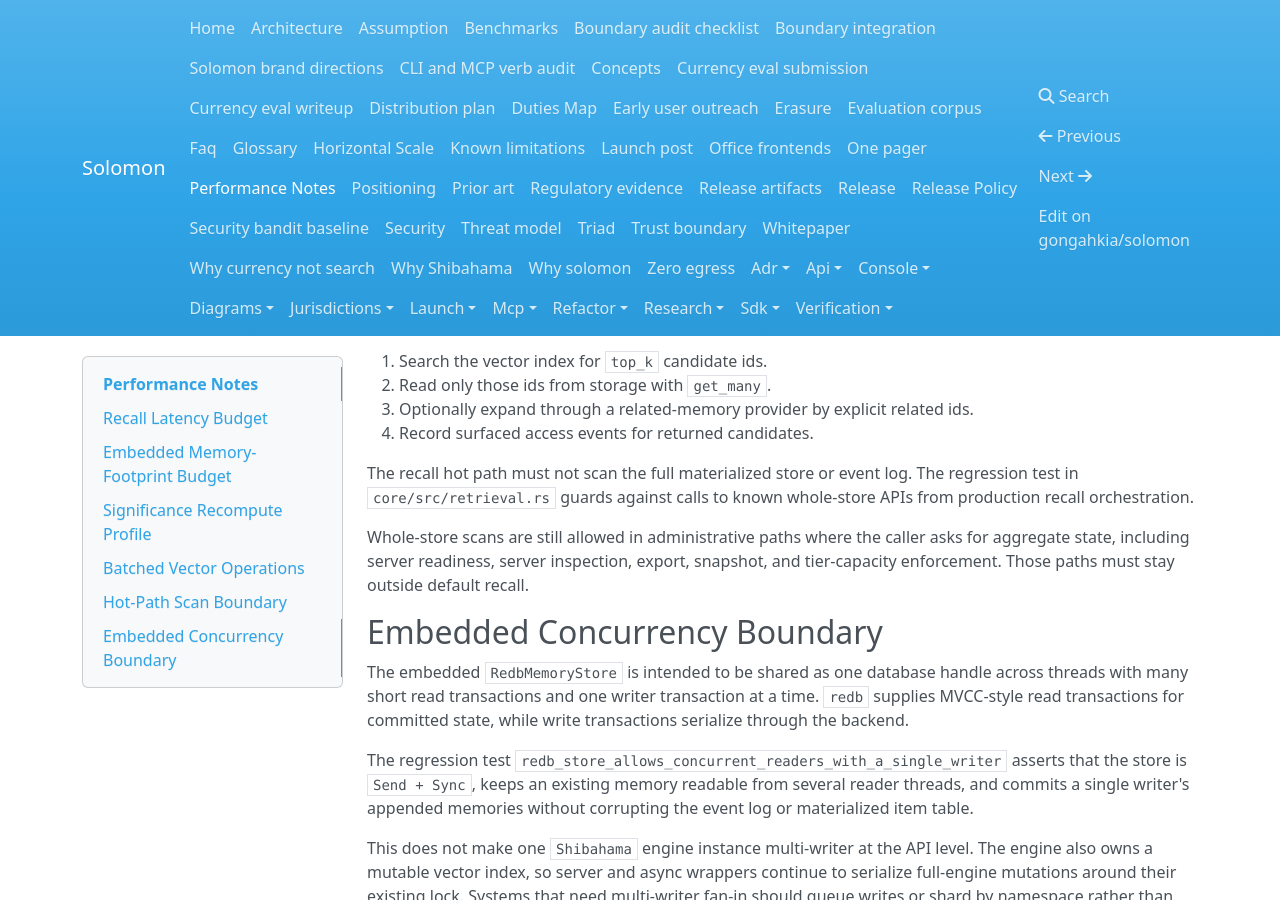
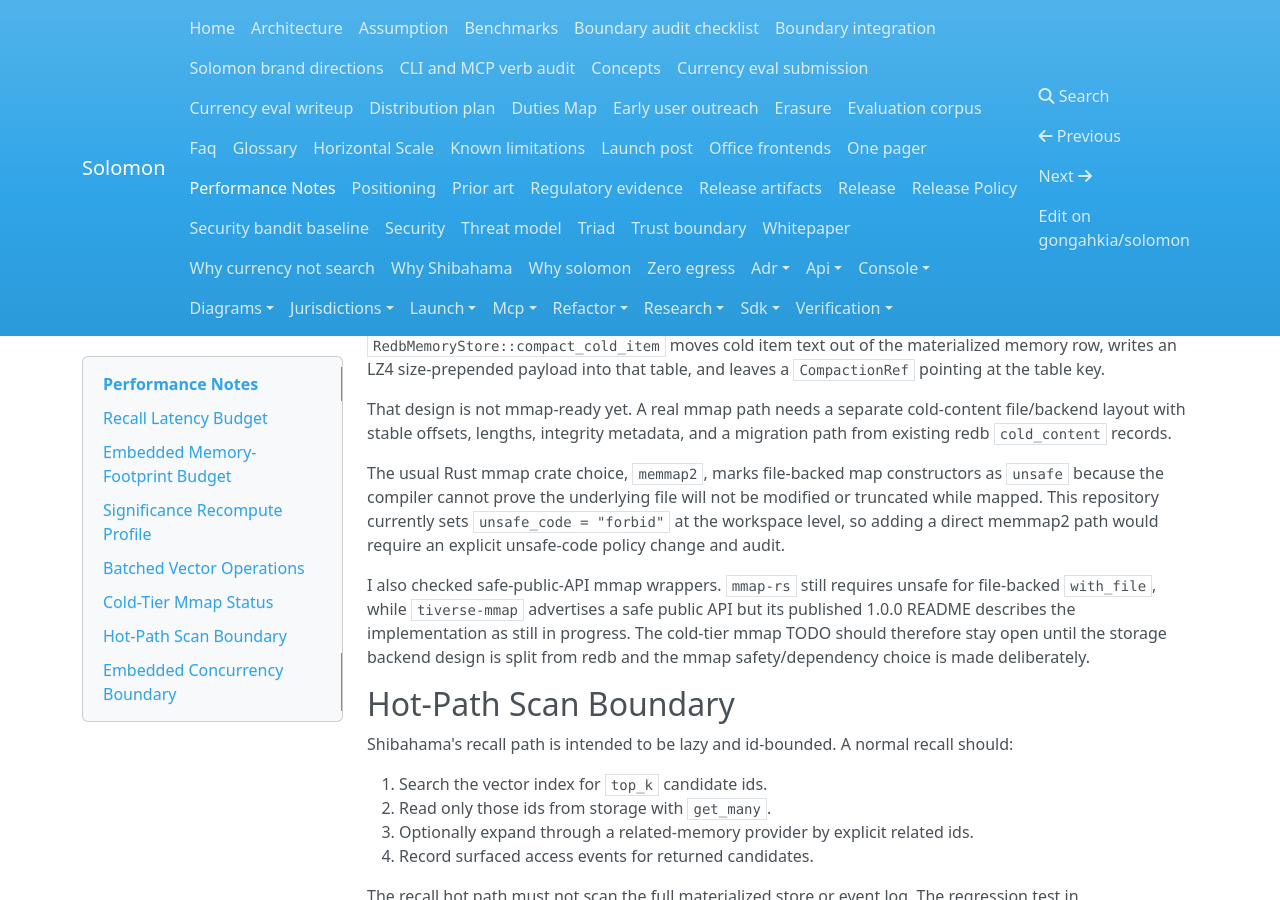
Before and after one commit to gongahkia/solomon, an MkDocs documentation site: the page built from docs/performance.md, in a window 1280 px wide and 900 px high, scrolled down 1041 px. Built offline with MkDocs 1.6.1, drawn with Linux system fonts in a browser that asks for light colours; nearby versions of some CDN libraries.

Commit message:
docs: document cold mmap blocker
(cherry picked from commit cf6d4391c175148c4377e387d037923c636769d0)
(cherry picked from commit 4e6226c4077ccdb7e503e4cdef11a1bea54bd632)

```diff
--- a/docs/performance.md
+++ b/docs/performance.md
@@ -46,6 +46,30 @@ No portable SIMD implementation is claimed for the current HNSW dependency. The
 portable contract is batched vector operation support; SIMD can be added behind
 the same methods if a backend exposes it.
 
+## Cold-Tier Mmap Status
+
+Cold-tier compaction currently stores compressed payloads in the embedded redb
+`cold_content` table. `RedbMemoryStore::compact_cold_item` moves cold item text
+out of the materialized memory row, writes an LZ4 size-prepended payload into
+that table, and leaves a `CompactionRef` pointing at the table key.
+
+That design is not mmap-ready yet. A real mmap path needs a separate
+cold-content file/backend layout with stable offsets, lengths, integrity
+metadata, and a migration path from existing redb `cold_content` records.
+
+The usual Rust mmap crate choice, `memmap2`, marks file-backed map constructors
+as `unsafe` because the compiler cannot prove the underlying file will not be
+modified or truncated while mapped. This repository currently sets
+`unsafe_code = "forbid"` at the workspace level, so adding a direct memmap2 path
+would require an explicit unsafe-code policy change and audit.
+
+I also checked safe-public-API mmap wrappers. `mmap-rs` still requires unsafe for
+file-backed `with_file`, while `tiverse-mmap` advertises a safe public API but
+its published 1.0.0 README describes the implementation as still in progress.
+The cold-tier mmap TODO should therefore stay open until the storage backend
+design is split from redb and the mmap safety/dependency choice is made
+deliberately.
+
 ## Hot-Path Scan Boundary
 
 Shibahama's recall path is intended to be lazy and id-bounded. A normal recall should:
```
Also changed, not shown: TODO.md (+1 -1 lines).
